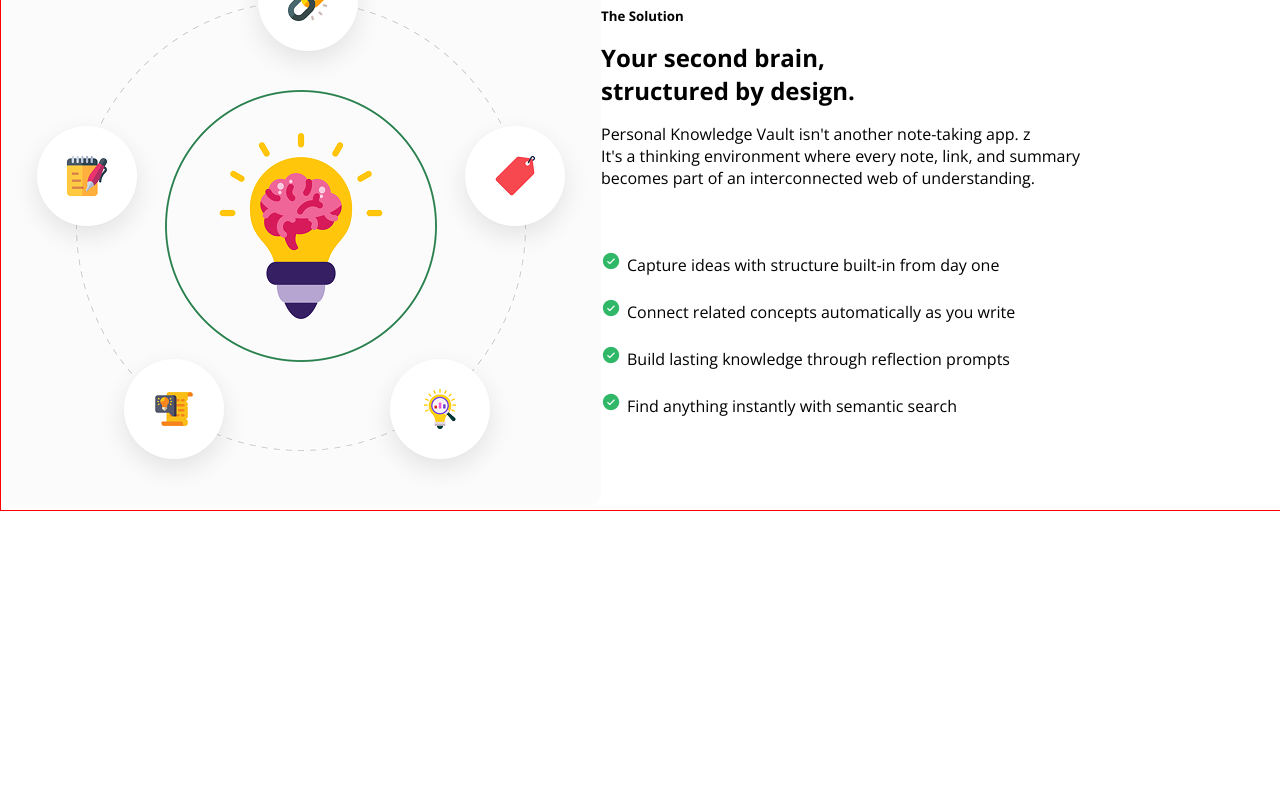
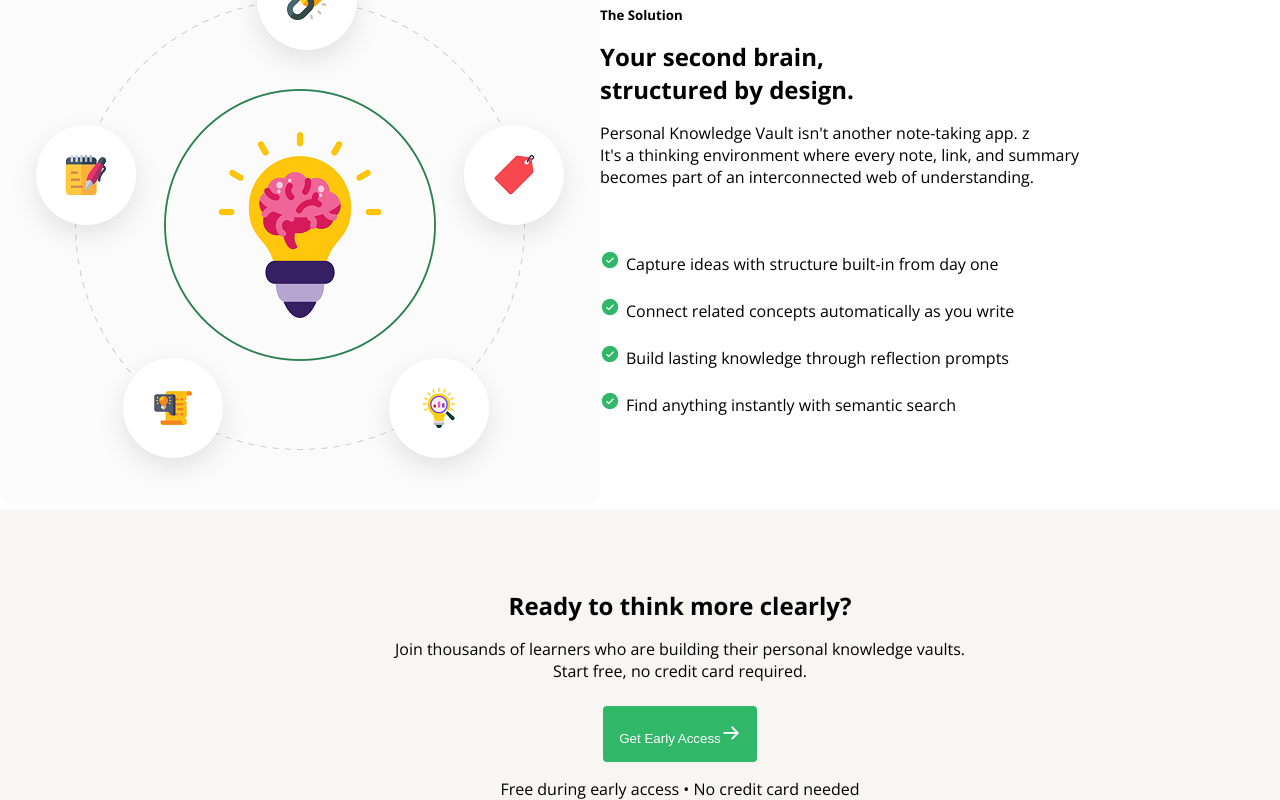
Before and after one commit to ibrahimmazumder15/assingment-1, a plain HTML site: page index.html in a window 1280 px wide. Shown: the part 1314-2114 px from the top of the page. Before the commit the page ends 1825 px from the top, so only its background shows below. Drawn offline with nearby package versions, Linux system fonts and the light colour scheme.

Commit message:
complete ready to make more section

```diff
--- a/index.html
+++ b/index.html
@@ -122,12 +122,31 @@
 
 
           </div>
+     </div>
+</section>
+
+<section>
+     <div class="ready-container">
+<div class="ready-heading">
+          <h1>Ready to think more clearly?</h1>
+
+
+          <p>Join thousands of learners who are building their personal knowledge vaults. <br> Start free, no credit card required.</p>
+           </div>
 
 
 
+<div class="ready-button">
+<button>Get Early Access<img src="assets/ArrowRight.png" alt=""></button>
+
+<p>Free during early access • No credit card needed</p>
+
+</div>
      </div>
 </section>
 
 
+
+
 </body>
 </html>
--- a/styles/style.css
+++ b/styles/style.css
@@ -184,7 +184,6 @@
 .solution-container{
      width: 117%;
      max-width: 1360px;
-     border: 1px solid red;
      margin: 0 auto;
      display: flex;
 }
@@ -207,3 +206,39 @@
      padding-right: 6px;
      padding: auto;
 }
+
+.ready-container{
+     width: 117%;
+     max-width: 1360px;
+     margin: 0 auto;
+     background-color: #F7F6F2;
+}
+
+.ready-heading{
+     padding-top: 80px;
+     text-align: center;
+}
+.ready-heading p{
+     padding-top: 16px;
+}
+.ready-button{
+     text-align: center;
+     padding-top: 24px;
+}
+
+.ready-button button{
+     padding: 16.5px;
+     border-radius: 4px;
+     border: none;
+     background-color: #30B868;
+     color: white;
+
+
+}
+.ready-button p{
+     padding-top: 16px;
+
+}
+.image{
+
+}
```
